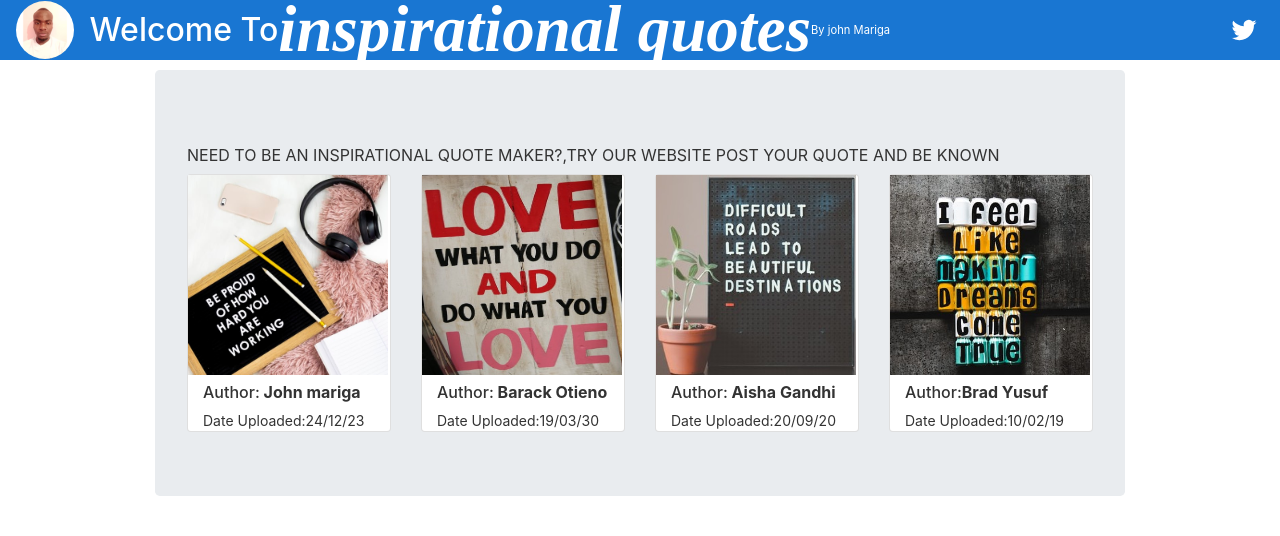
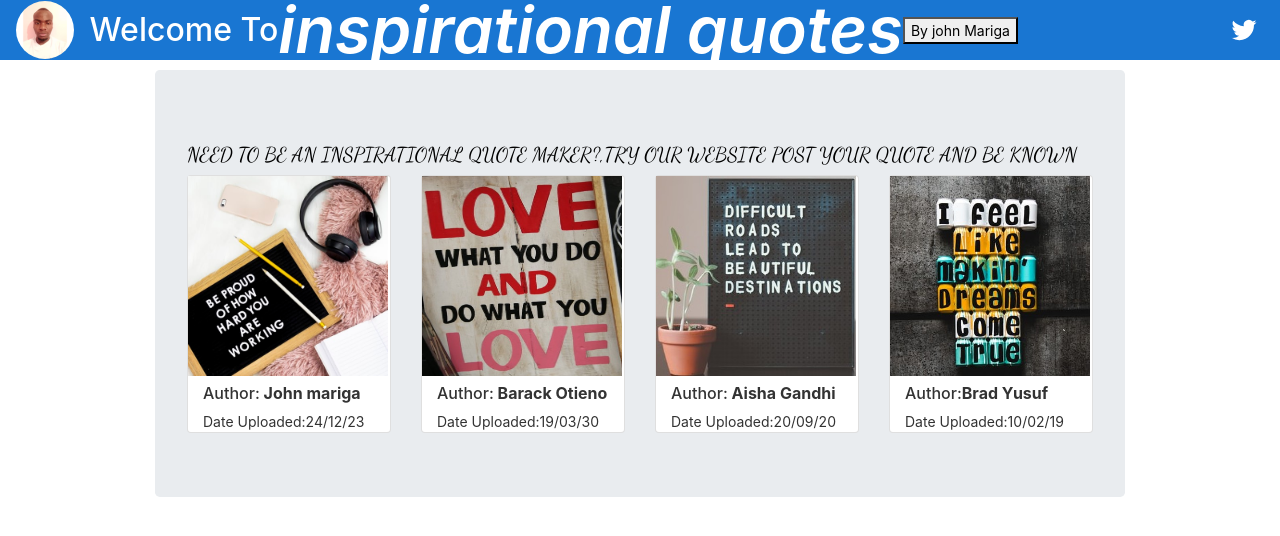
Before and after one commit to Mariga123/Quotehub, an Angular app: page / in a window 1280 px wide. Shown: the top 536 px of the page. Built offline with nearby package versions, Linux system fonts and the light colour scheme.

Commit message:
import google fonts and style the font used

```diff
--- a/src/app/quotes/quotes.component.css
+++ b/src/app/quotes/quotes.component.css
@@ -22,6 +22,11 @@
 
   .spacer {
     flex: 1;
+  }
+  small{
+    font-family: 'Dancing Script', cursive;
+    color:black;
+    font-size: 20px;
   }
 
   .toolbar {
@@ -52,8 +57,12 @@
   .quote {
     font-size: 65px;
     font-style: italic;
-    font-family: 'Dancing Script', cursive;
   }
+  button:hover{
+    color: green;
+    font-family: 'Paytone One', sans-serif;
+  }
+
   .jumbotron{
     margin:70px;
   }
@@ -61,4 +70,3 @@
   .toolbar #twitter-logo:hover {
     opacity: 0.8;
   }
-  @import url('https://fonts.googleapis.com/css2?family=Dancing+Script&display=swap');
--- a/src/app/quotes/quotes.component.html
+++ b/src/app/quotes/quotes.component.html
@@ -1,7 +1,7 @@
 <div class="container">
     <div class="toolbar" role="banner">
       <img src="../assets/favicon-96x96.png" class="images">
-      <h2><span>Welcome To</span></h2><p class="quote">inspirational quotes</p><small>By john Mariga</small>
+      <h2><span>Welcome To</span></h2><p class="quote">inspirational quotes</p><button>By john Mariga</button>
         <div class="spacer"></div>
         <a aria-label="Angular on twitter" target="_blank" rel="noopener" href="https://twitter.com/angular" title="Twitter">
           <svg id="twitter-logo" height="24" data-name="Logo" xmlns="http://www.w3.org/2000/svg" viewBox="0 0 400 400">
--- a/src/styles.css
+++ b/src/styles.css
@@ -1,2 +1,4 @@
 /* You can add global styles to this file, and also import other style files */
 @import '~bootstrap/dist/css/bootstrap.min.css';
+@import url('https://fonts.googleapis.com/css2?family=Dancing+Script&display=swap');
+@import url('https://fonts.googleapis.com/css2?family=Paytone+One&display=swap');
```
